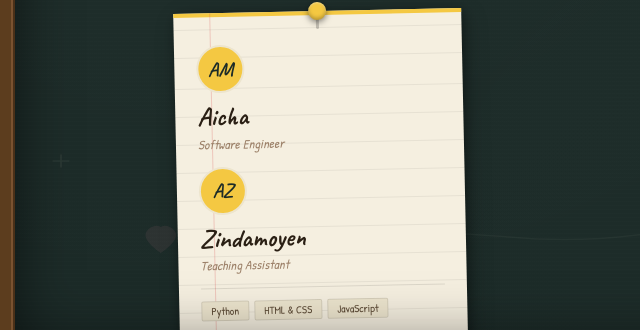
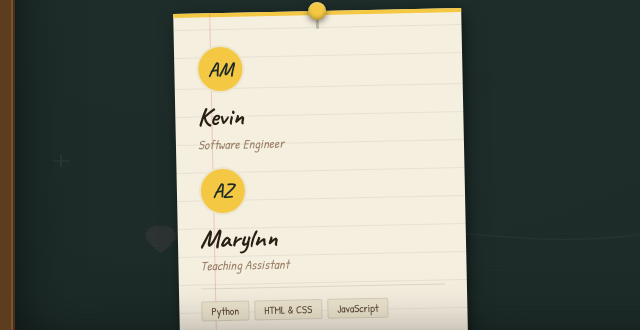
Before and after one commit to IS-PROJECT-2026/GRoup_portfolio_4d, a plain HTML site: page index.html in a window 1280 px wide. Shown: the part 445-775 px from the top of the page, 3-643 px from the left. Drawn offline with Linux system fonts and the light colour scheme.

Commit message:
fix: update index.htm with Kevin and Marylnn card details

```diff
--- a/index.html
+++ b/index.html
@@ -618,10 +618,10 @@
       <div class="card-margin" aria-hidden="true"></div>
       <div class="card-content">
         <div class="card-avatar">AM</div>
-        <p class="card-name">Aicha</p>
+        <p class="card-name">Kevin</p>
         <p class="card-role">Software Engineer</p>
         <div class="card-avatar">AZ</div>
-        <p class="card-name">Zindamoyen</p>
+        <p class="card-name">Marylnn</p>
         <p class="card-role">Teaching Assistant</p>
         <div class="card-divider"></div>
         <div class="card-tags">
```
